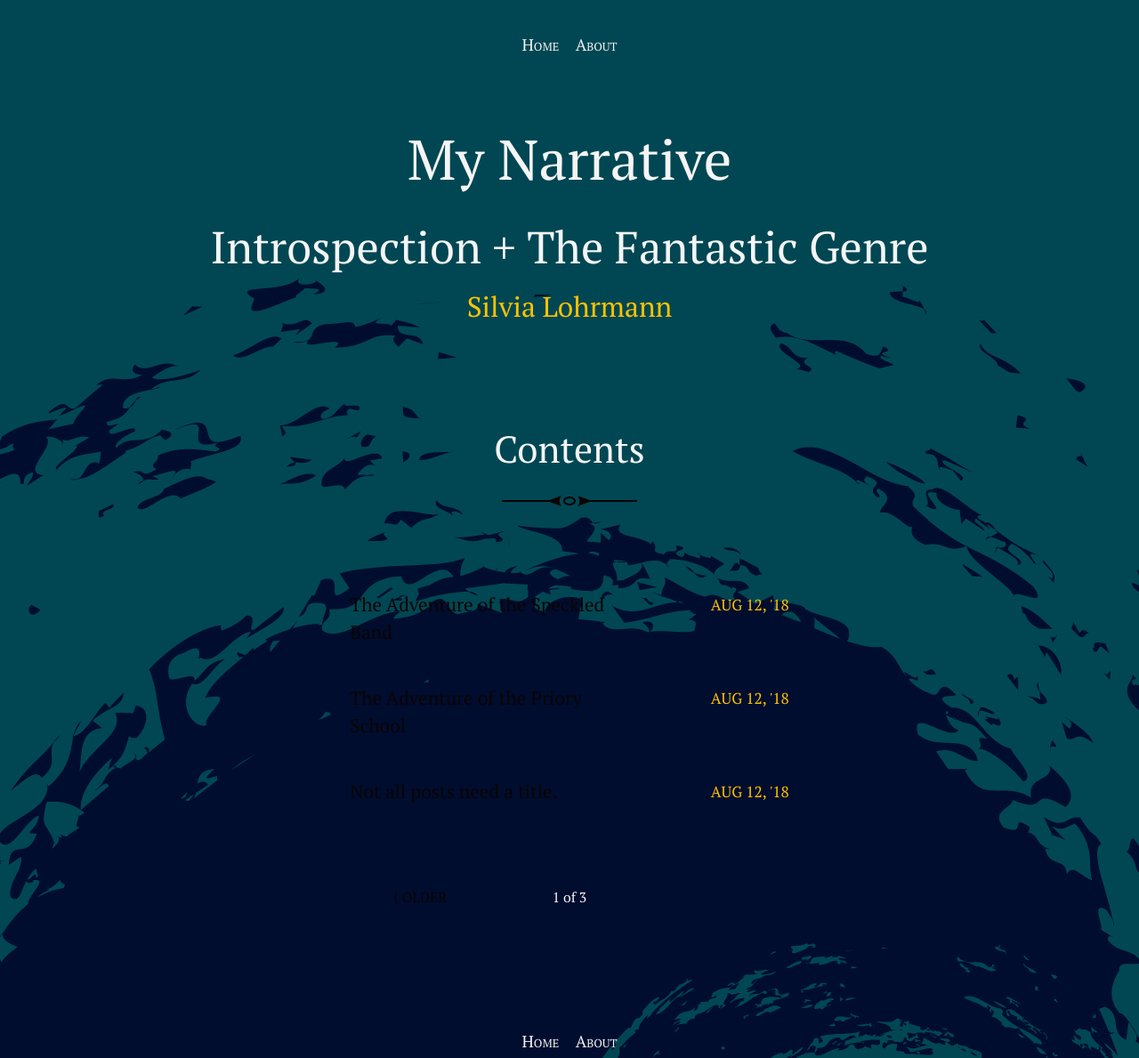
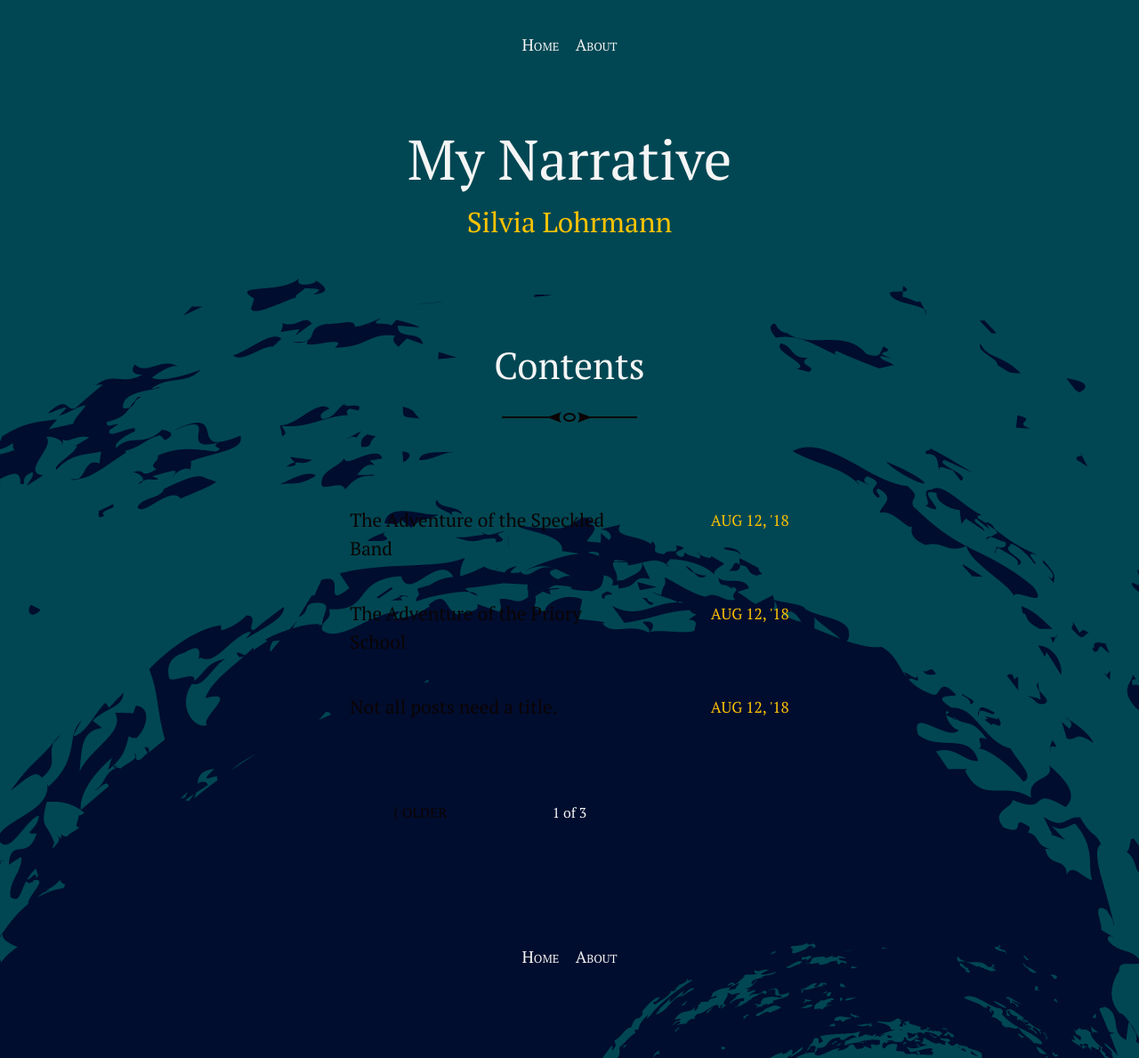
Before and after one commit to silvialohrmann/editorial, a Jekyll site: the page built from index.html, in a window 1280 px wide. Shown: the whole page at 89% size. Built offline with Jekyll 4.4.1, drawn with Linux system fonts in a browser that asks for light colours; the list of posts is cut into pages by our own code.

Commit message:
Update _config.yml

```diff
--- a/_config.yml
+++ b/_config.yml
@@ -13,7 +13,7 @@
 # you will see them accessed via {{ site.title }}, {{ site.email }}, and so on.
 # You can create any custom variable you would like, and they will be accessible
 # in the templates via {{ site.myvariable }}.
-title: My Narrative<br/><span class="title-description">Introspection + The Fantastic Genre</span>
+title: My Narrative
 email:
 description: >- # this means to ignore newlines until "baseurl:"
   Silvia Lohrmann
```
